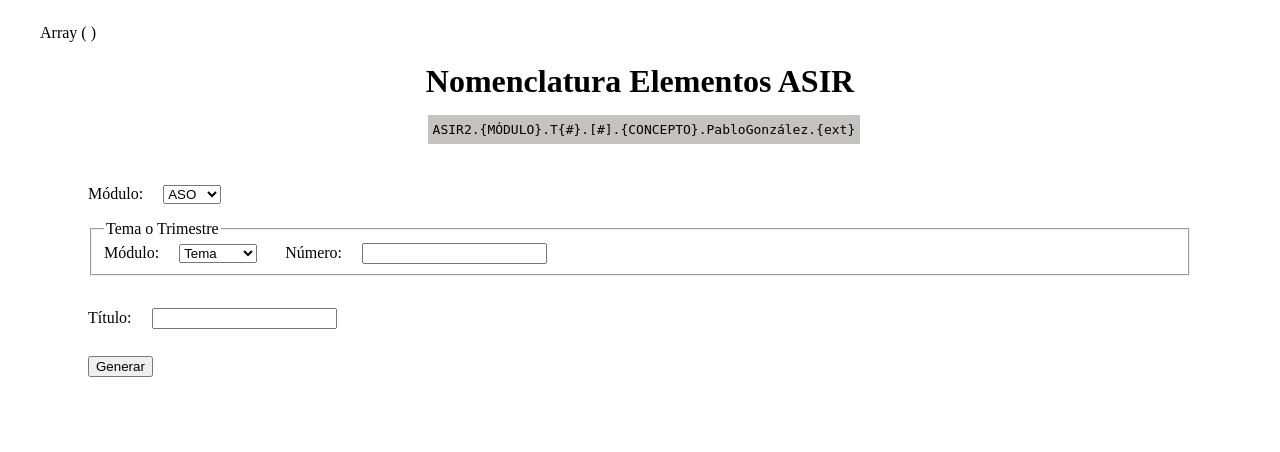
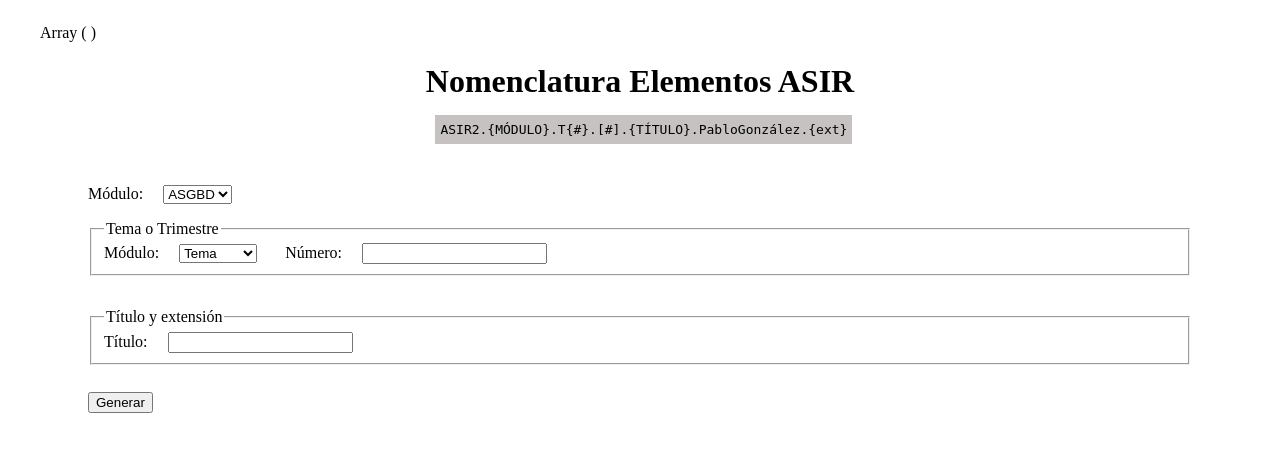
Before and after one commit to gonzaleztroyano/ASIR2-DocIDGen, a PHP site: page / in a window 1280 px wide. Shown: the top 452 px of the page. Run offline with PHP 8.4, Linux system fonts and the light colour scheme.

Commit message:
Corrección 220128

```diff
--- a/style.css
+++ b/css/style.css
@@ -19,6 +19,8 @@ submit#submit-button {
 }
 .need-vertical-margin {
     margin-bottom: 2em;
+    margin-top: 2em;
+
 }
 fieldset.need-vertical-margin {
     margin-top: 1em;
--- a/index.php
+++ b/index.php
@@ -11,21 +11,22 @@ print_r($_POST);
     <body>
         <div id="header">
             <h1>Nomenclatura Elementos ASIR</h1>
-            <pre class="code-style"> <span>ASIR2.{MÓDULO}.T{#}.[#].{CONCEPTO}.PabloGonzález.{ext}</span></pre>
+            <pre class="code-style"> <span>ASIR2.{MÓDULO}.T{#}.[#].{TÍTULO}.PabloGonzález.{ext}</span></pre>
         </div>
         <div id="data-intro">
         <form action="index.php" method="post">
                 <label for="modulo" class="need-vertical-margin">Módulo: &nbsp;&nbsp;&nbsp;</label>
-                <select id="modulo" name="modulo" tabindex="1" class="need-vertical-margin>
+                <select id="modulo" name="modulo" tabindex="1">
                     <option value="ASGBD">ASGBD</option>
                     <option value="ASO">ASO</option>
                     <option value="IAW">IAW</option>
+                    <option value="ING">ING</option>
                     <option value="SRI">SRI</option>
                     <option value="SYAD">SYAD</option>
                 </select>
                 <fieldset class="need-vertical-margin">
                     <legend>Tema o Trimestre</legend>
-                    <label for="modulo">Módulo: &nbsp;&nbsp;&nbsp;</label>
+                    <label for="t_o_trim">Módulo: &nbsp;&nbsp;&nbsp;</label>
                     <select id="t_o_trim" name="t_o_trim" tabindex="2">
                         <option value="T">Tema</option>
                         <option value="Trim">Trimestre</option>
@@ -33,16 +34,19 @@ print_r($_POST);
                     <label for="numero">&nbsp;&nbsp;&nbsp;&nbsp;&nbsp;&nbsp;Número: &nbsp;&nbsp;&nbsp;</label>
                     <input name="numero" id="numero" type="number" tabindex="3" min="0"/>
                 </fieldset>
+                <fieldset>
+                <legend>Título y extensión</legend>
                 <label for="titulo" class="need-vertical-margin">Título: &nbsp;&nbsp;&nbsp;</label>
-                <input name="titulo" id="titulo" type="text" tabindex="4" class="need-vertical-margin"/>
+                <input name="titulo" id="titulo" type="text" tabindex="4" />
                     </br>
-                <input type="submit" name="enviar" value="Generar" id="submit-button">
+                </fieldset>
+                <input type="submit" name="enviar" value="Generar" id="submit-button" class="need-vertical-margin">
             </form>
     </div>
     <?php
         if(isset($_POST["enviar"])){  ?>
             <div id="gen-result">
-                <pre class="code-style"> <span>ASIR2.<?=$_POST["t_o_trim"]?><?$_POST["numero"]?>.[#].{CONCEPTO}.PabloGonzález.{ext}</span></pre>
+                <pre class="code-style"> <span>ASIR2.<?=$_POST["modulo"]?>.<?=$_POST["t_o_trim"]?><?=$_POST["numero"]?>.<?=$_POST["titulo"]?>.PabloGonzález.{ext}</span></pre>
             </div>
         <?php }
     ?>
```
